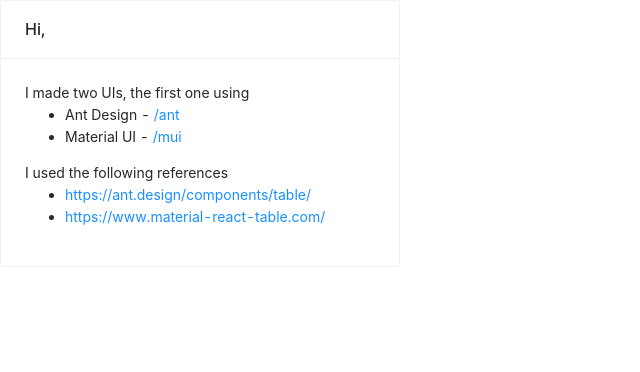
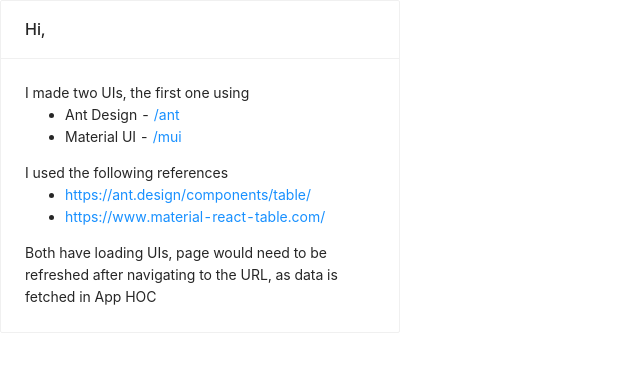
Before and after one commit to anandubajith/tabletest, a React (Create React App) app: page / in a window 1280 px wide. Shown: the top 372 px of the page, without its empty margins (0-640 px from the left). Built offline with nearby package versions, Linux system fonts and the light colour scheme; no server answers.

Commit message:
redirects

```diff
--- a/src/pages/HomePage.js
+++ b/src/pages/HomePage.js
@@ -14,6 +14,7 @@
                 <li><a href="https://ant.design/components/table/">https://ant.design/components/table/</a></li>
                 <li><a href="https://www.material-react-table.com/">https://www.material-react-table.com/</a></li>
             </ul>
+            Both have loading UIs, page would need to be refreshed after navigating to the URL, as data is fetched in App HOC
         </Card>
     )
 }
```
Also changed, not shown: 1 other file (tests, documents, lock files or other folders).
